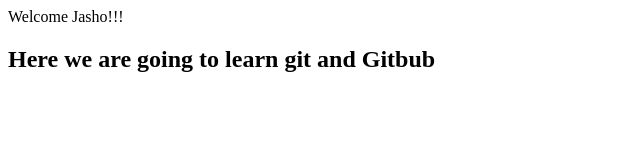
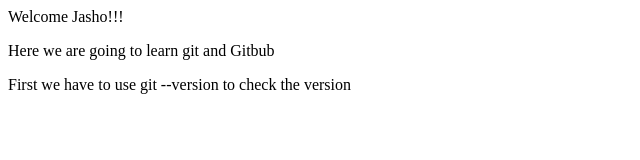
Before and after one commit to Jashobanta-Nayak/git_practice, a plain HTML site: page index.html in a window 1280 px wide. Shown: the whole page, without its empty margins (0-640 px from the left). Drawn offline with Linux system fonts and the light colour scheme.

Commit message:
Update index.html

```diff
--- a/index.html
+++ b/index.html
@@ -1,2 +1,3 @@
 <p>Welcome Jasho!!!</p>
-<h2>Here we are going to learn git and Gitbub</h2>
+<p>Here we are going to learn git and Gitbub</p>
+<p>First we have to use git --version to check the version</p>
```
